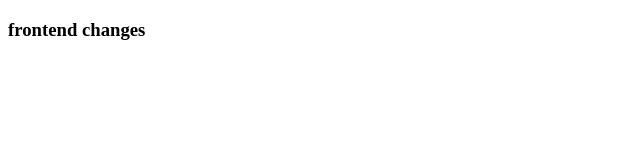
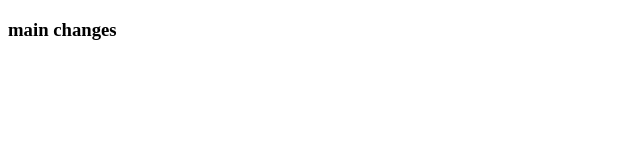
Before and after one commit to swap-prashant/plannet-project, a plain HTML site: page index.html in a window 1280 px wide. Shown: the full height of the page, 0-640 px from the left. Drawn offline with Linux system fonts and the light colour scheme.

Commit message:
main changes

```diff
--- a/index.html
+++ b/index.html
@@ -11,7 +11,7 @@
         <!-- hero section start here -->
 
         <section>
-            <h3>frontend changes</h3>
+            <h3>main changes</h3>
         </section>
 
         <!-- hero section end here -->
```
